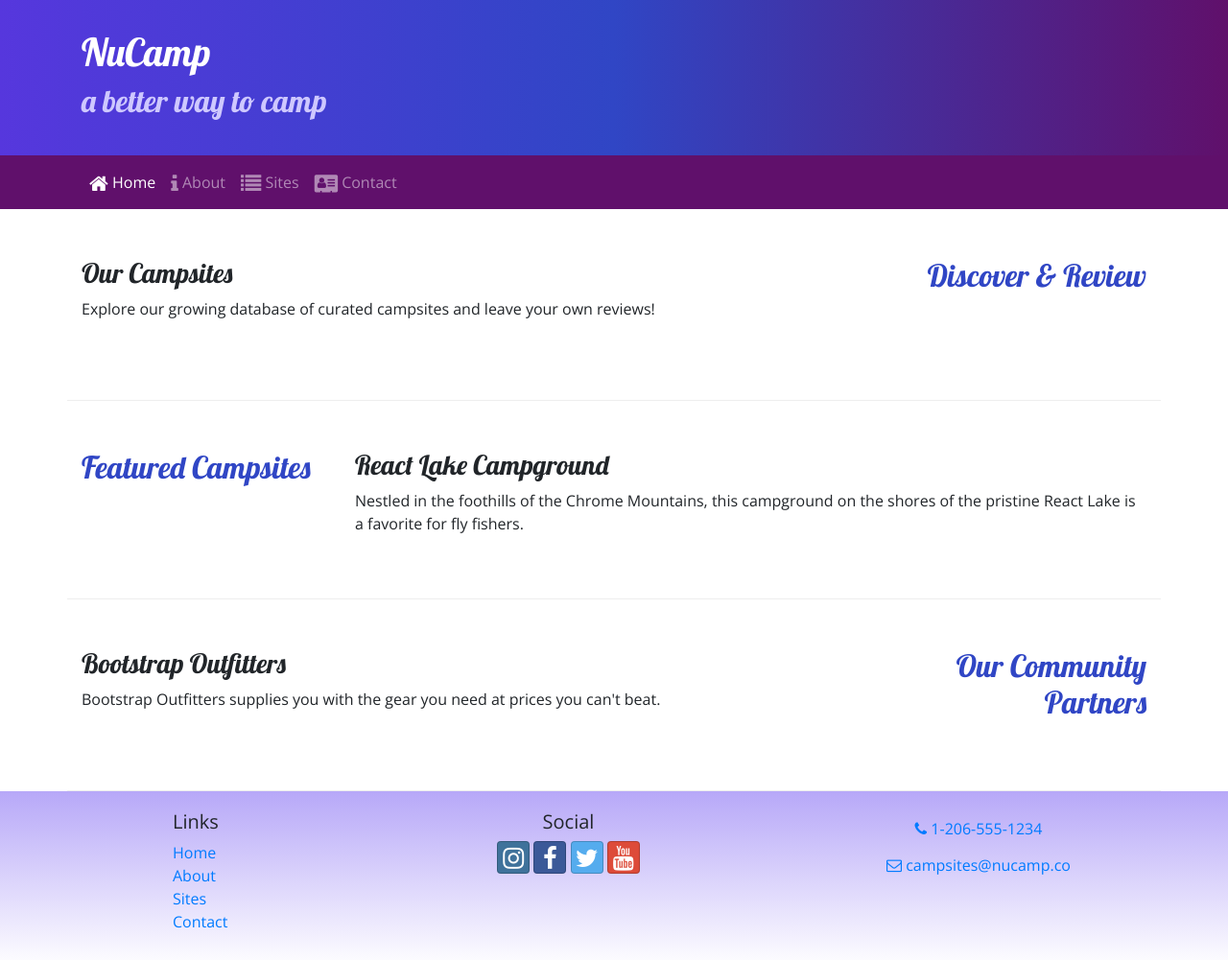
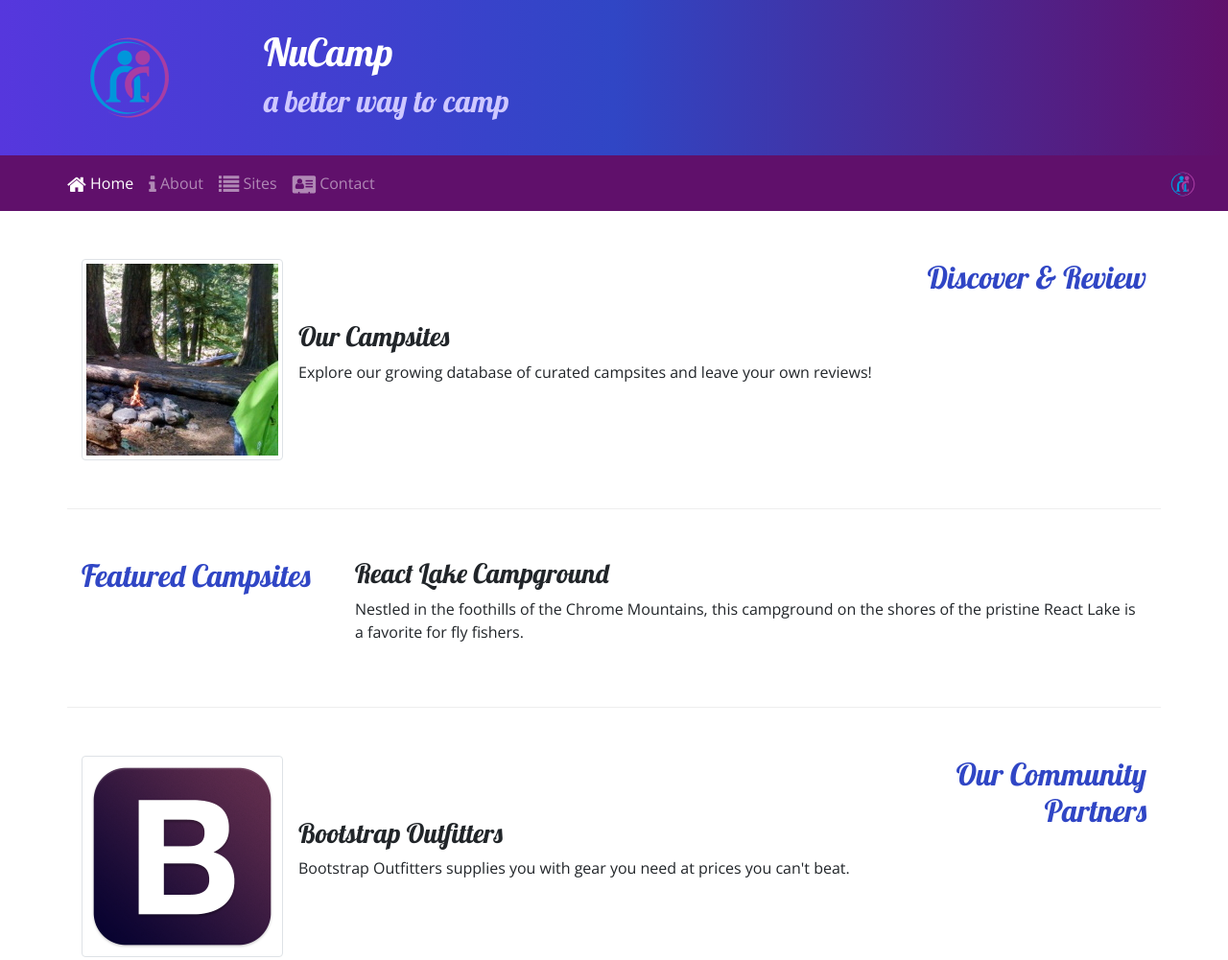
Before and after one commit to FrostyDesigner/WebsiteCamping, a website: page index.html in a window 1280 px wide. Shown: the top 1001 px of the page at 96% size. Drawn offline with nearby package versions, Linux system fonts and the light colour scheme.

Commit message:
Images in Home Page

```diff
--- a/index.html
+++ b/index.html
@@ -22,6 +22,9 @@
     <header class="jumbotron jumbotron-fluid">
         <div class="container">
             <div class="row">
+                <div class="col-4 col-sm-3 col-md-2 align-self-center">
+                    <img src="img/logo.png" class="img-fluid" />
+                </div>
                 <div class="col">
                     <h1>NuCamp</h1>
                     <h2>a better way to camp</h2>
@@ -42,11 +45,13 @@
                     <li class="nav-item"><a class="nav-link" href="aboutus.html"><i class="fa fa-info fa-lg"></i>
                             About</a></li>
                     <li class="nav-item"><a class="nav-link" href="#"><i class="fa fa-list fa-lg"></i> Sites</a></li>
-                    <li class="nav-item"><a class="nav-link" href="contactus.html"><i class="fa fa-address-card fa-lg"></i>
+                    <li class="nav-item"><a class="nav-link" href="contactus.html"><i
+                                class="fa fa-address-card fa-lg"></i>
                             Contact</a></li>
                 </ul>
             </div>
         </div>
+        <a class="navbar-brand" href="#"><img src="img/logo.png" height="30" width="30" /></a>
     </nav>
 
     <div class="container">
@@ -55,9 +60,15 @@
                 <h2 class="text-sm-right">Discover & Review</h2>
             </div>
             <div class="col">
-                <h3>Our Campsites</h3>
-                <p class="d-none d-sm-block">Explore our growing database of curated campsites and leave your own
-                    reviews!</p>
+                <div class="media">
+                    <img class="d-flex mr-3 img-thumbnail" src="img/breadcrumb-trail-thumb.jpg"
+                        alt="Breadcrumb Trail" />
+                    <div class="media-body align-self-center">
+                        <h3>Our Campsites</h3>
+                        <p class="d-none d-sm-block">Explore our growing database of curated campsites and leave your
+                            own reviews!</p>
+                    </div>
+                </div>
             </div>
         </div>
 
@@ -77,10 +88,14 @@
                 <h2 class="text-sm-right">Our Community Partners</h2>
             </div>
             <div class="col">
-                <h3>Bootstrap Outfitters</h3>
-                <p class="d-none d-sm-block">Bootstrap Outfitters supplies you with the gear you need at prices you
-                    can't beat.</p>
-            </div>
+                    <div class="media">
+                        <img class="d-flex mr-3 img-thumbnail " src="img/bootstrap-thumb.png" alt="Bootstrap Outfitters">
+                        <div class="media-body align-self-center">
+                            <h3>Bootstrap Outfitters</h3>
+                            <p class="d-none d-sm-block">Bootstrap Outfitters supplies you with gear you need at prices you can't beat.</p>
+                        </div>
+                    </div>
+                </div>
         </div>
     </div>
 
```
Also changed, not shown: aboutus.html (+11 -2 lines), contactus.html (+4 -0 lines), img/bootstrap-thumb.png (added), img/breadcrumb-trail-thumb.jpg (added), img/breadcrumb-trail.jpg (added), img/chrome-river-thumb.jpg (added), img/chrome-river.jpg (added), img/logo.png (added), img/react-lake-thumb.jpg (added), img/react-lake.jpg (added).
